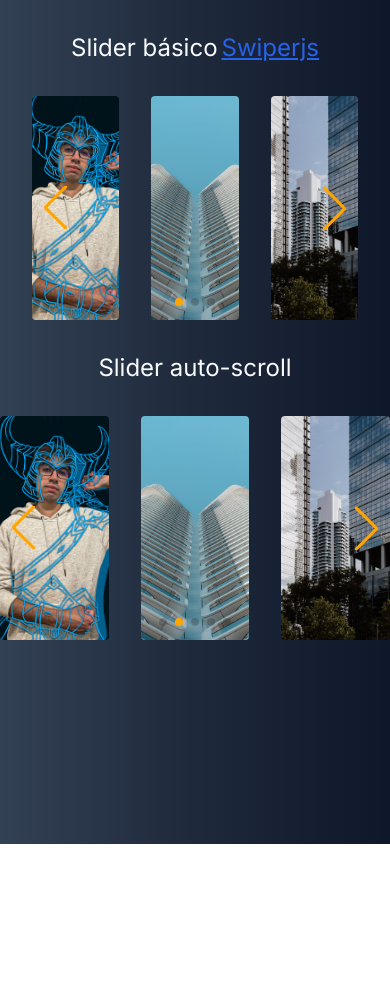
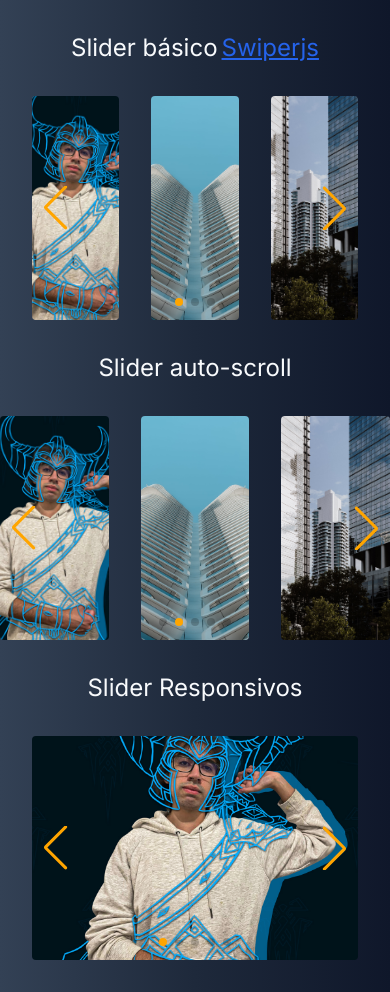
Before and after one commit to JheanAntunes/slider-with-react-swiper, a Next.js app: page / in a window 390 px wide. Before the commit the page ends 844 px from the top, so only its background shows below. Built offline with nearby package versions, Linux system fonts and the light colour scheme.

Commit message:
:sparkles:	feat: import do component example-slider-swiper-responsive na home-page

```diff
--- a/src/app/page.tsx
+++ b/src/app/page.tsx
@@ -1,11 +1,13 @@
 import ExampleSliderSwiperAutoScroll from '@/components/ui/example-slider-swiper-auto-scroll'
 import ExampleSliderSwiperBasic from '@/components/ui/example-slider-swiper-basic'
+import ExampleSliderSwiperResponsive from '@/components/ui/example-slider-swiper-responsive'
 
 export default function Home() {
   return (
     <main className="flex flex-col gap-8 py-8">
       <ExampleSliderSwiperBasic />
       <ExampleSliderSwiperAutoScroll />
+      <ExampleSliderSwiperResponsive />
     </main>
   )
 }
```
